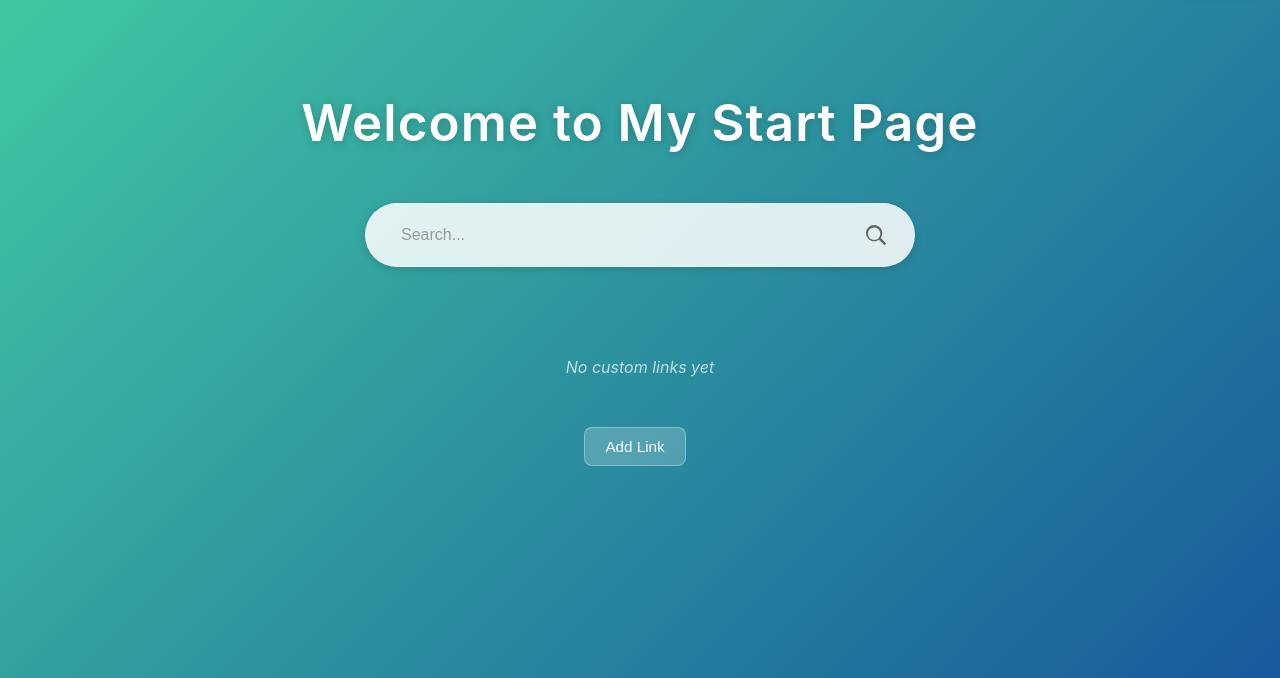
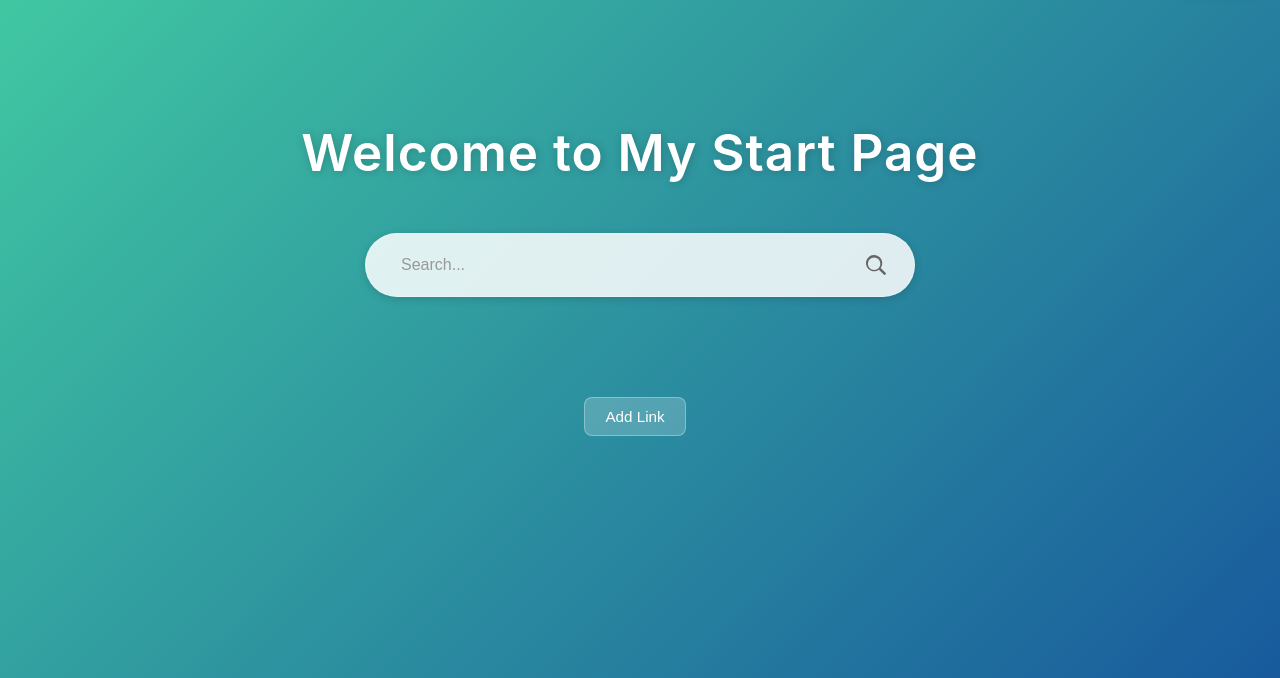
Before and after one commit to super1A1/super1a1.github.io, a plain HTML site: page index.html in a window 1280 px wide. Shown: the part 122-800 px from the top of the page. Drawn offline with Linux system fonts and the light colour scheme.

Commit message:
Remove no custom links message from renderLinks
Removed the empty state message for no links.

```diff
--- a/index.html
+++ b/index.html
@@ -309,22 +309,6 @@ function renderLinks() {
     const linksContainer = document.querySelector('.links');
     const links = getLinksDatabaseFromCookie();
 
-    if (links.length === 0) {
-        linksContainer.innerHTML = `
-            <div style="
-                text-align: center;
-                color: rgba(255, 255, 255, 0.7);
-                font-style: italic;
-                padding: 20px;
-                width: 100%;
-                grid-column: 1 / -1;
-            ">
-                No custom links yet
-            </div>
-        `;
-        return;
-    }
-
     linksContainer.innerHTML = links.map(link => `
         <a href="${link.url}" target="_blank" class="link-item" data-title="${link.title}">
             ${link.title}
```
